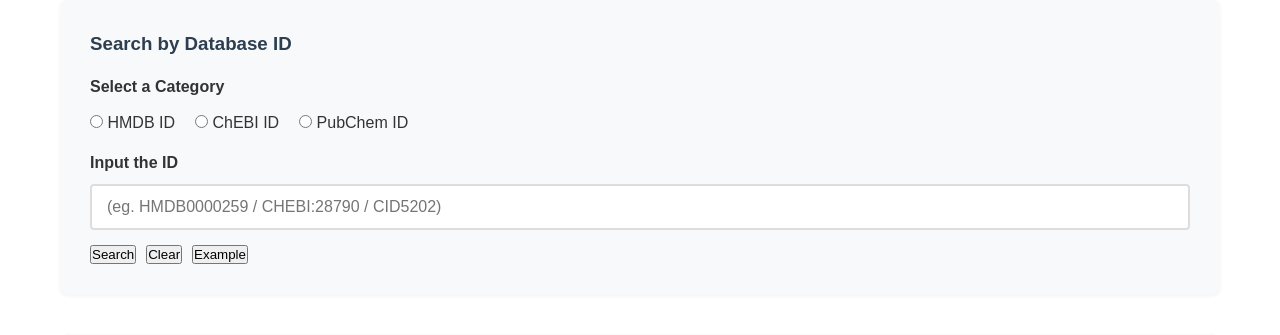
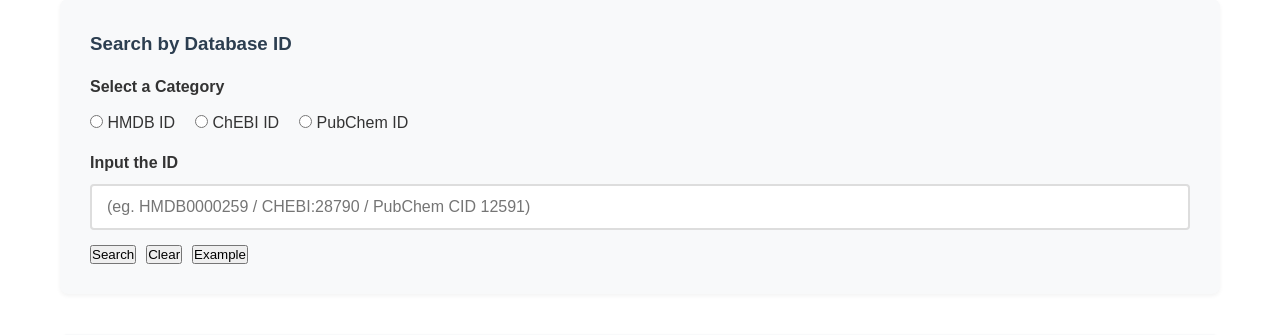
Before and after one commit to Yu-oct-01/dbMetabolite, a PHP site: page /search.php in a window 1280 px wide. Shown: the part 525-860 px from the top of the page. Run offline with PHP 8.4, Linux system fonts and the light colour scheme.

Commit message:
搜ID的例子pubchem改完整

```diff
--- a/dbMetabolite/search.php
+++ b/dbMetabolite/search.php
@@ -53,7 +53,7 @@
         </div>
         <label style="display:block; margin-bottom:8px; font-weight:600;">Input the ID</label>
         <input type="text" name="keyword"
-               placeholder="(eg. HMDB0000259 / CHEBI:28790 / CID5202)"
+               placeholder="(eg. HMDB0000259 / CHEBI:28790 / PubChem CID 12591)"
                style="width:100%; padding:12px 15px; border:2px solid #ddd; border-radius:4px; font-size:16px; margin-bottom:15px;">
         <div style="display:flex; gap:10px;">
             <button type="submit" class="btn btn-primary">Search</button>
```
